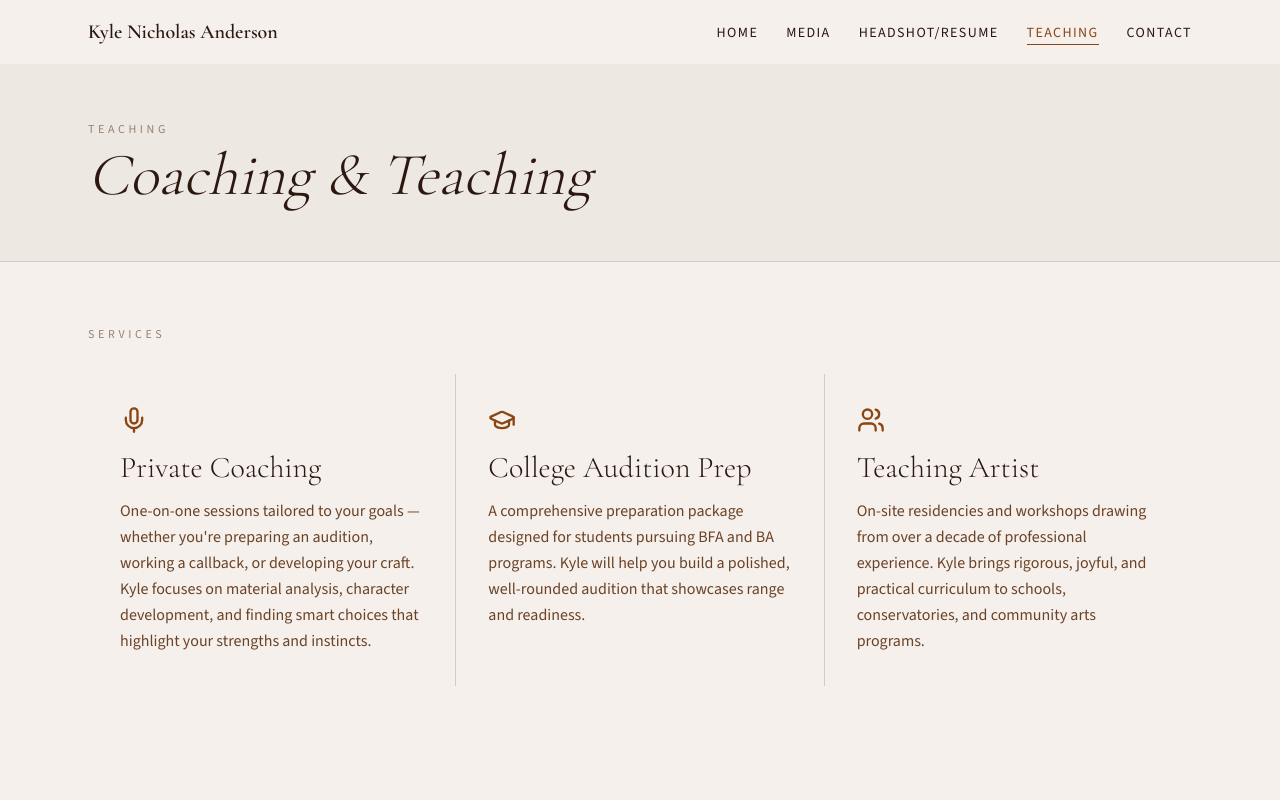
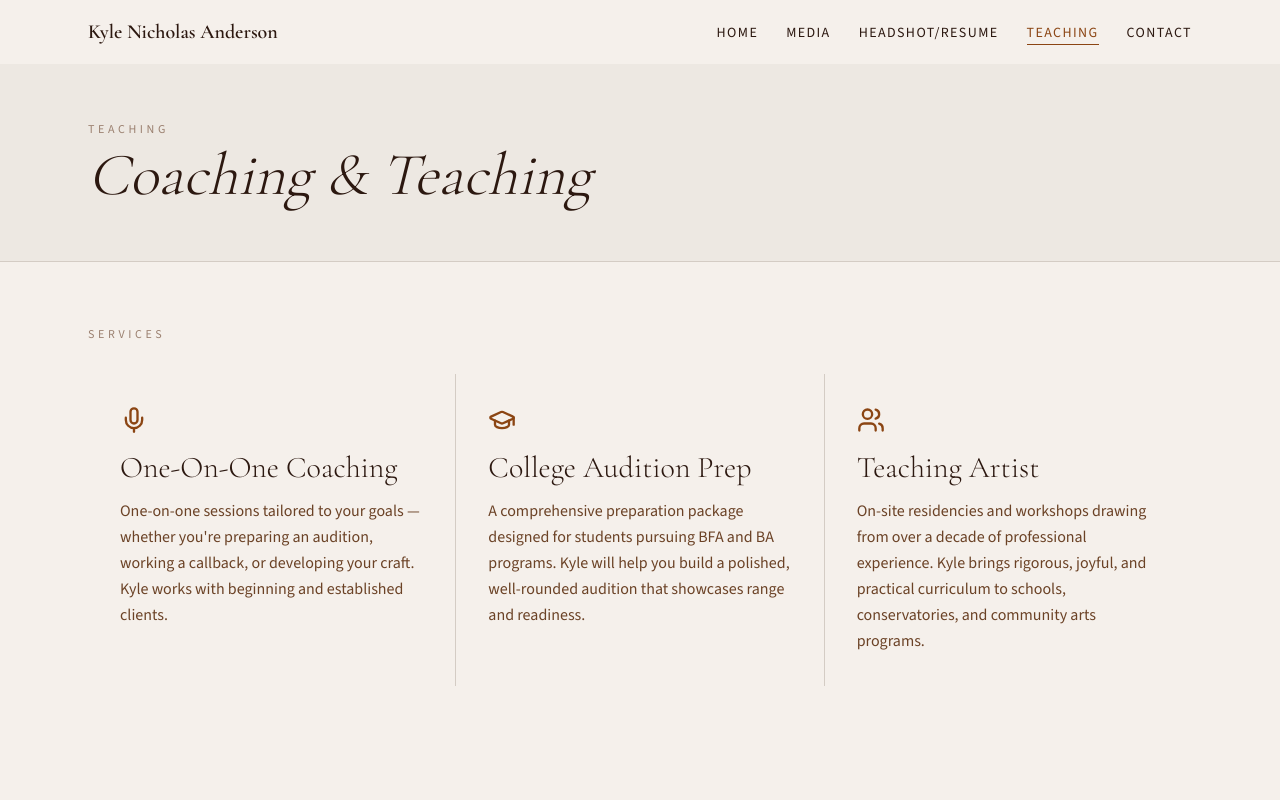
Before and after one commit to wolfdog27/kyle-nicholas-anderson-website, a Next.js app: page /teaching in a window 1280 px wide. Shown: the top 800 px of the page. Built offline with nearby package versions, Linux system fonts and the light colour scheme.

Commit message:
Rename Private Coaching to One-On-One Coaching, update description and contact dropdown

```diff
--- a/app/teaching/page.tsx
+++ b/app/teaching/page.tsx
@@ -4,9 +4,9 @@ import { Mic, GraduationCap, Users } from "lucide-react";
 const services = [
   {
     icon: Mic,
-    title: "Private Coaching",
+    title: "One-On-One Coaching",
     description:
-      "One-on-one sessions tailored to your goals — whether you're preparing an audition, working a callback, or developing your craft. Kyle focuses on material analysis, character development, and finding smart choices that highlight your strengths and instincts.",
+      "One-on-one sessions tailored to your goals — whether you're preparing an audition, working a callback, or developing your craft. Kyle works with beginning and established clients.",
     items: [
       "Audition preparation",
       "Callback coaching",
--- a/components/ContactForm.tsx
+++ b/components/ContactForm.tsx
@@ -112,7 +112,7 @@ export default function ContactForm() {
           className="px-4 py-3 text-sm focus:outline-none focus:ring-1 focus:ring-[#8b4513]"
         >
           <option value="">Select a subject…</option>
-          <option value="Coaching">Private Coaching</option>
+          <option value="Coaching">One-On-One Coaching</option>
           <option value="College Audition Prep">College Audition Prep</option>
           <option value="Teaching Artist">Teaching Artist / Residency</option>
           <option value="General">General Inquiry</option>
```
